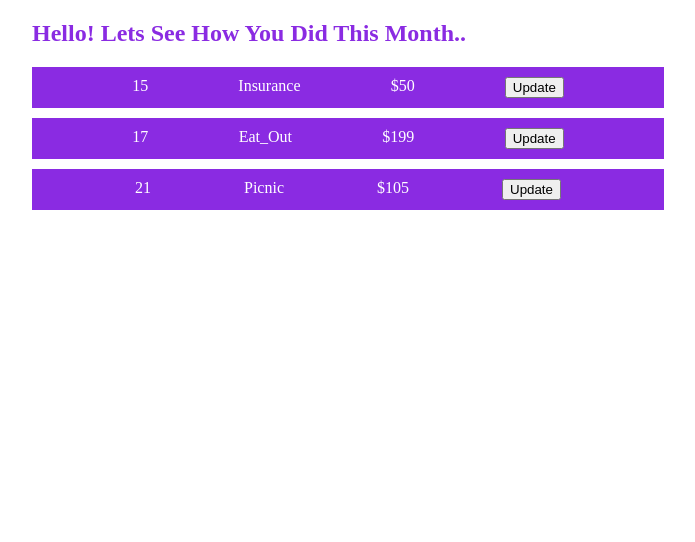
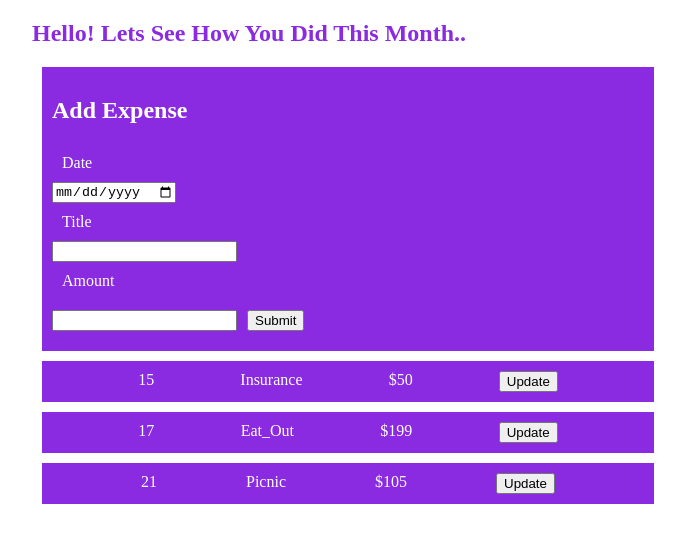
Before and after one commit to Sreeram2000/ReactDive, a React (Create React App) app in the folder expense_tracker/: page / in a window 1280 px wide. Shown: the top 542 px of the page, without its empty margins (292-987 px from the left). Built offline with nearby package versions, Linux system fonts and the light colour scheme.

Commit message:
Add ExpenseForm

```diff
--- a/expense_tracker/src/App.js
+++ b/expense_tracker/src/App.js
@@ -1,5 +1,6 @@
 import './App.css';
 import Expenses from './components/Expenses'
+import ExpenseForm from './components/ExpenseForm';
 function App() {
   const expense = [
     {
@@ -22,6 +23,7 @@ function App() {
   return (
     <div className="App">
       <h2>Hello! Lets See How You Did This Month..</h2>
+      <ExpenseForm />
       <Expenses expenses={expense[0]} />
       <Expenses expenses={expense[1]} />
       <Expenses expenses={expense[2]} />
--- /dev/null
+++ b/expense_tracker/src/components/ExpenseForm.css
@@ -0,0 +1,24 @@
+.Form-container {
+    margin: 10px;
+    background-color: blueviolet;
+    color: white;
+    padding: 10px;
+}
+
+.Form-date {
+    padding:10px;
+}
+
+.Form-title{
+    padding:10px;
+}
+
+.Form-amt{
+    padding:10px;
+}
+
+.Form-button {
+    /* width: ;
+    height: ; */
+    margin: 10px;
+}
--- /dev/null
+++ b/expense_tracker/src/components/ExpenseForm.js
@@ -0,0 +1,19 @@
+import React,{useState} from 'react';
+import './ExpenseForm.css';
+
+function ExpenseForm() {
+    return (
+        <form className="Form-container">
+            <h2>Add Expense</h2>
+            <div className="Form-date">Date</div>
+            <input type="date" />
+            <div className="Form-title">Title</div>
+            <input type="text" />
+            <div className="Form-amt">Amount</div>
+            <input type="text" />
+            <button className="Form-button" type='submit'>Submit</button>
+        </form>
+    )
+}
+
+export default ExpenseForm
--- a/expense_tracker/src/components/Expenses.css
+++ b/expense_tracker/src/components/Expenses.css
@@ -1,6 +1,8 @@
-/* .Expenses-container {
-
-} */
+.Expenses-container {
+    margin: 10px;
+    /* border: 0.1rem solid rgb(75, 34, 114); */
+    /* padding: 10px; */
+}
 
 .Expenses-item {
     display: flex;
```
